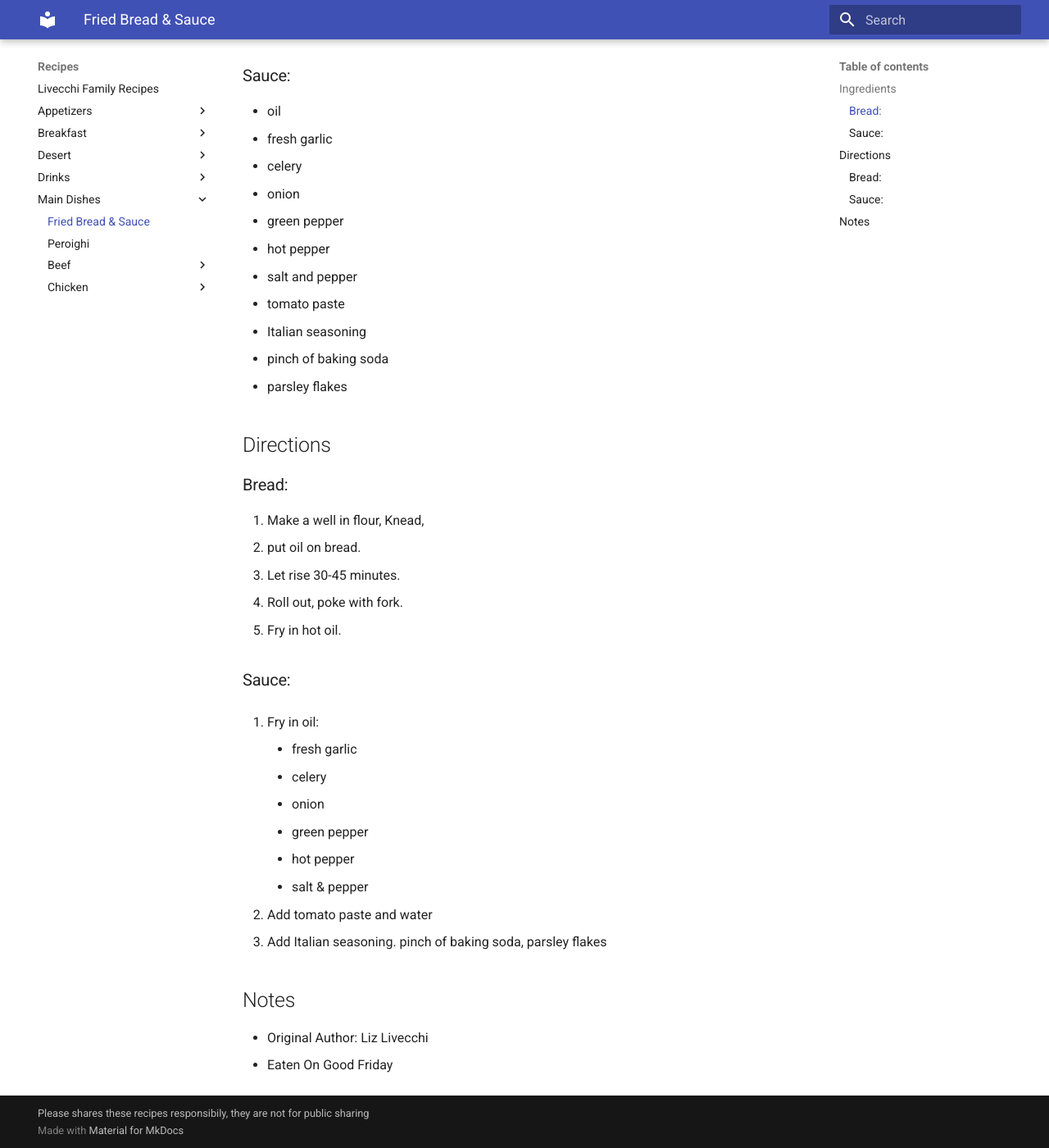
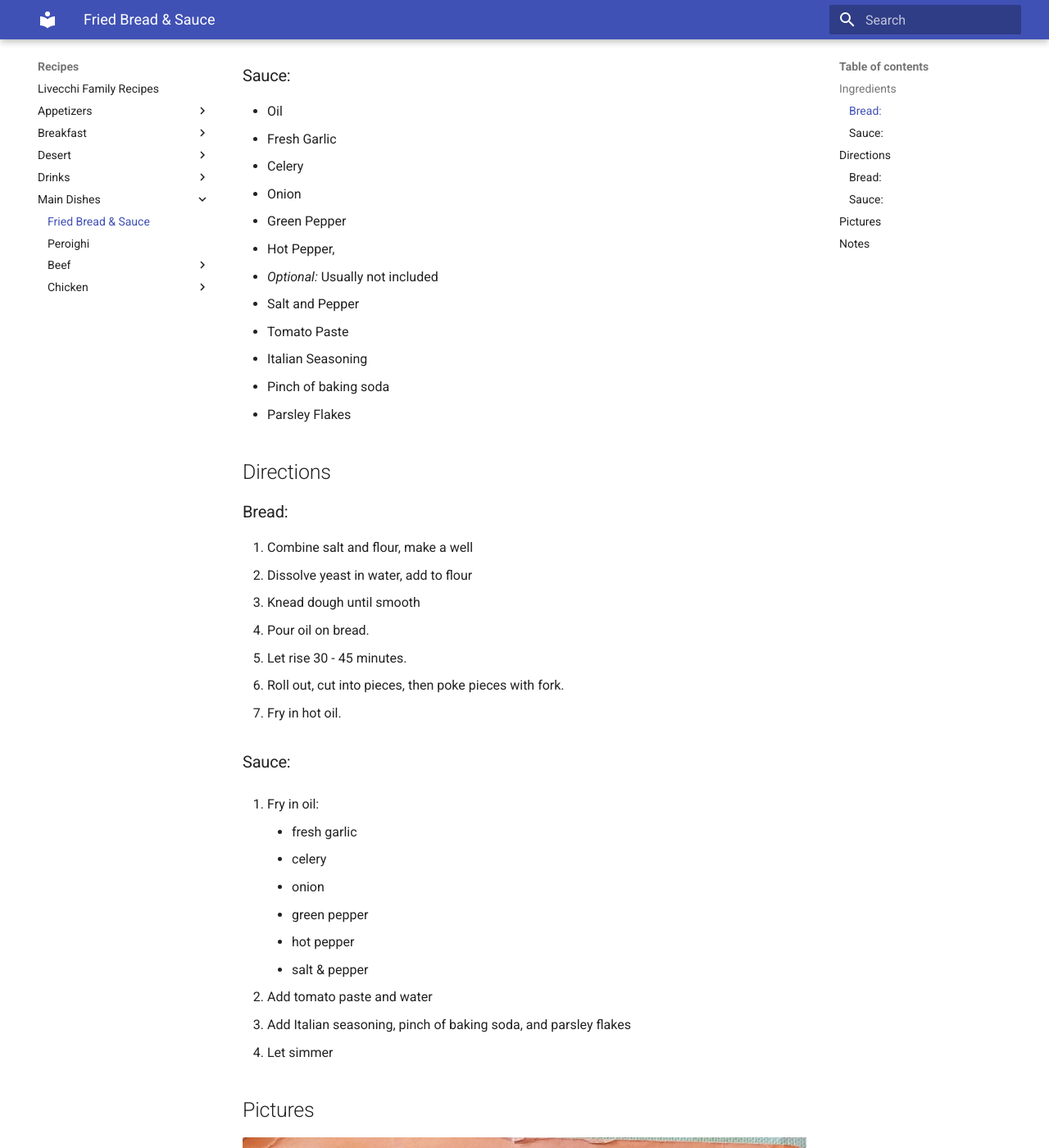
Before and after one commit to joewashear007/recipes, an MkDocs documentation site: the page built from recipes/Main Dishes/Fried Bread.md, in a window 1280 px wide and 1400 px high, scrolled down 521 px. Shown: the whole window at 82% size. Built offline with MkDocs 1.6.1 and Material for MkDocs 9.7.7, drawn with Linux system fonts in a browser that asks for light colours; some of the changed text lies outside the part shown.

Commit message:
Updated the Fried Bread Recipe

```diff
--- a/recipes/Main Dishes/Fried Bread.md
+++ b/recipes/Main Dishes/Fried Bread.md
@@ -3,7 +3,7 @@ Fried Bread & Sauce
 
 Ingredients
 ------------------------------------------
-###Bread:
+### Bread:
 
 Large Batch          | Small Batch
 ---------------------|--------------------
@@ -13,32 +13,35 @@ fist full of salt    | 1 teaspoon salt
 3 yeast              | 2 dry yeast
 oil in warm water    | little oil in water
 
-###Sauce:
-* oil
-* fresh garlic
-* celery
-* onion
-* green pepper
-* hot pepper
-* salt and pepper
-* tomato paste
-* Italian seasoning
-* pinch of baking soda
-* parsley flakes
+### Sauce:
+* Oil
+* Fresh Garlic
+* Celery
+* Onion
+* Green Pepper
+* Hot Pepper,
+  * _Optional:_ Usually not included
+* Salt and Pepper
+* Tomato Paste
+* Italian Seasoning
+* Pinch of baking soda
+* Parsley Flakes
 
 
 Directions
 --------------------------------------------------
-###Bread:
+### Bread:
 
-1. Make a well in flour, Knead,
-2. put oil on bread.
-3. Let rise 30-45 minutes.
-4. Roll out, poke with fork.
-5. Fry in hot oil.
+1. Combine salt and flour, make a well
+2. Dissolve yeast in water, add to flour
+3. Knead dough until smooth
+4. Pour oil on bread.
+5. Let rise 30 - 45 minutes.
+6. Roll out, cut into pieces, then poke pieces with fork.
+7. Fry in hot oil.
 
 
-###Sauce:
+### Sauce:
 1. Fry in oil:
     * fresh garlic
     * celery
@@ -48,9 +51,15 @@ Directions
     * salt & pepper
 
 2. Add tomato paste and water
-3. Add Italian seasoning. pinch of baking soda, parsley flakes
+3. Add Italian seasoning, pinch of baking soda, and parsley flakes
+4. Let simmer
+
+Pictures
+---------------------------------------------------------
+![Bread Recipe](./imgs/FriedBread.jpg "Original Bread Recipe")
+![Sauce Recipe](./imgs/FriedBreadSauce.jpg "Original Sauce Recipe")
 
 Notes
 ---------------------------------------------------------
-* Original Author: Liz Livecchi
-* Eaten On Good Friday
+* Original Author: Angie, friend of Jean Smerklo
+* Eaten On Good Friday. It is a little funny because it is so good, but it mostly flour and water.
```
Also changed, not shown: recipes/Main Dishes/imgs/FriedBread.jpg (added), recipes/Main Dishes/imgs/FriedBreadSauce.jpg (added).
